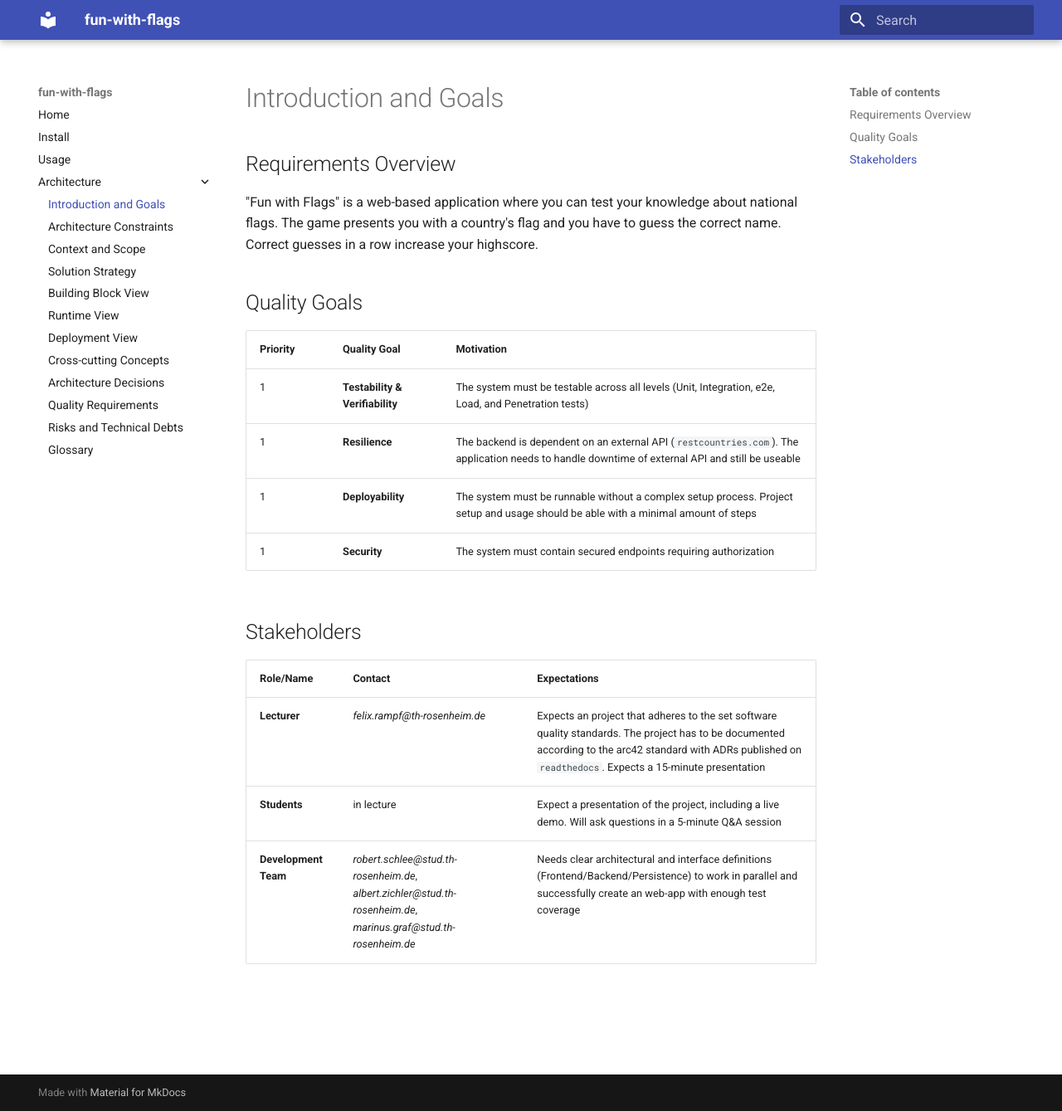
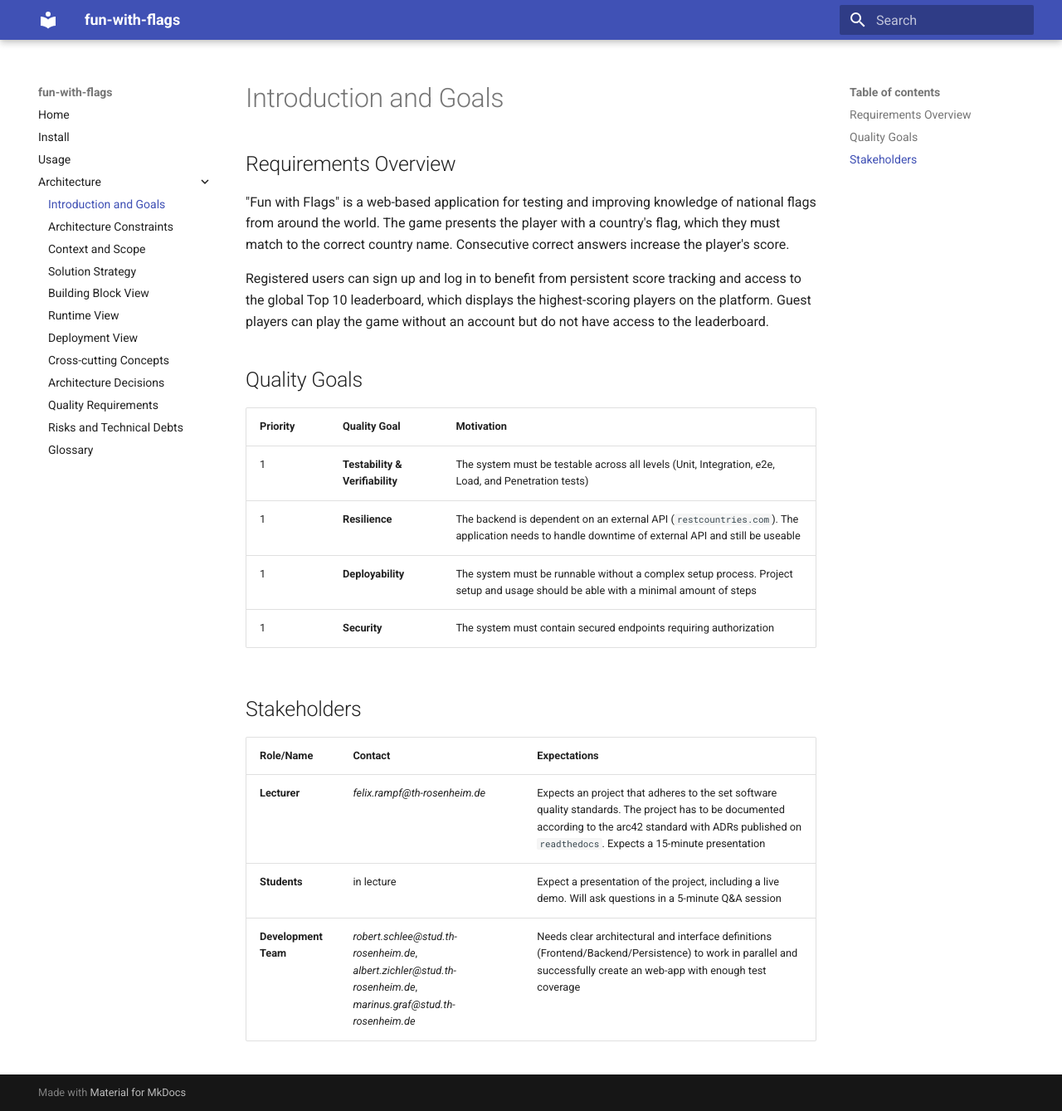
Before and after one commit to r0135tE1/sqs, an MkDocs documentation site: the page built from docs/architecture/01_introduction_and_goals.md, in a window 1280 px wide and 1339 px high. Shown: the whole window at 83% size. Built offline with MkDocs 1.6.1 and Material for MkDocs 9.7.7, drawn with Linux system fonts in a browser that asks for light colours.

Commit message:
added game description

```diff
--- a/docs/architecture/01_introduction_and_goals.md
+++ b/docs/architecture/01_introduction_and_goals.md
@@ -2,7 +2,9 @@
 
 ## Requirements Overview
 
-"Fun with Flags" is a web-based application where you can test your knowledge about national flags. The game presents you with a country's flag and you have to guess the correct name. Correct guesses in a row increase your highscore.
+"Fun with Flags" is a web-based application for testing and improving knowledge of national flags from around the world. The game presents the player with a country's flag, which they must match to the correct country name. Consecutive correct answers increase the player's score.
+
+Registered users can sign up and log in to benefit from persistent score tracking and access to the global Top 10 leaderboard, which displays the highest-scoring players on the platform. Guest players can play the game without an account but do not have access to the leaderboard.
 
 ## Quality Goals
 
```
